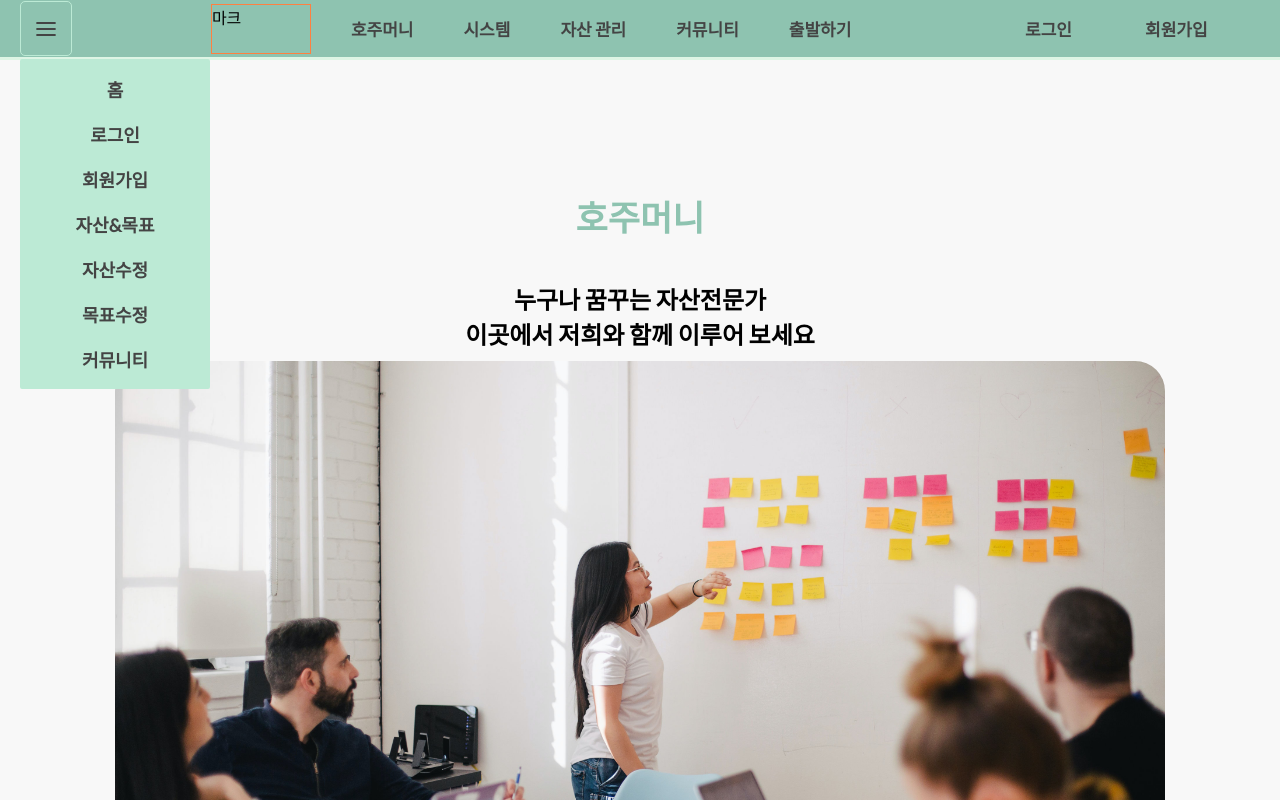
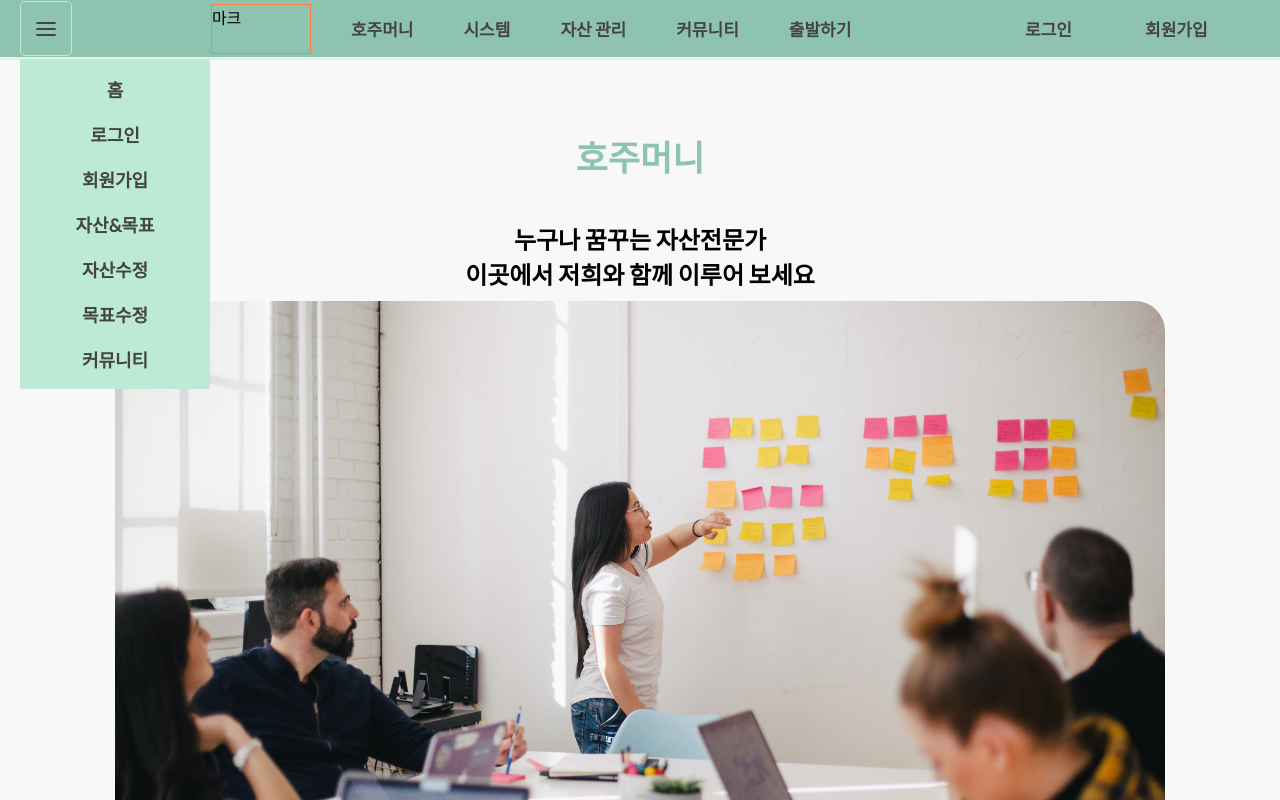
Before and after one commit to codestates-seb/seb40_main_024, a React (Create React App) app in the folder front/: page / in a window 1280 px wide. Both pictures are taken after a click on the element 46 px from the left and 28 px from the top of the page. Shown: the top 800 px of the page. Built offline with nearby package versions, Linux system fonts and the light colour scheme.

Commit message:
refactor: 네브바, 햄버거 리스트 위치 고정

```diff
--- a/front/src/Component/Common/Navbar.js
+++ b/front/src/Component/Common/Navbar.js
@@ -4,7 +4,22 @@ import { useState } from 'react';
 import { useNavigate } from 'react-router-dom';
 import MainSide from '../Home/MainSide';
 
-const MainLongContainer = styled.div`
+// const MainLongContainer = styled.div`
+//   display: flex;
+//   flex-direction: row;
+//   justify-content: space-between;
+//   width: 100%;
+//   height: 60px;
+//   padding-left: 20px;
+//   padding-right: 20px;
+//   background-color: #8ec3b0;
+//   border-bottom: 3px solid #def5e5;
+//   position: fixed;
+//   z-index: 999990;
+//   top: 0;
+// `;
+
+const LongContainer = styled.div`
   display: flex;
   flex-direction: row;
   justify-content: space-between;
@@ -14,20 +29,9 @@ const MainLongContainer = styled.div`
   padding-right: 20px;
   background-color: #8ec3b0;
   border-bottom: 3px solid #def5e5;
-  z-index: 999998;
+  position: fixed;
+  z-index: 999990;
   top: 0;
-`;
-
-const LongContainer = styled.div`
-  display: flex;
-  flex-direction: row;
-  justify-content: space-between;
-  width: auto;
-  height: 60px;
-  padding-left: 20px;
-  padding-right: 20px;
-  background-color: #8ec3b0;
-  border-bottom: 3px solid #def5e5;
 `;
 
 // const MiniContainer = styled.div`
@@ -121,15 +125,33 @@ const HamburgerList = styled.div`
   align-items: center;
   float: left;
   margin-left: 20px;
-  margin-top: -1px;
+  margin-top: 57px;
   width: 190px;
   height: 330px;
   border-radius: 2px;
   border: 3px solid #bcead5;
   background-color: #bcead5;
   cursor: pointer;
-  z-index: 9999;
-  position: absolute;
+  z-index: 999999;
+  position: fixed;
+`;
+
+const MainHamburgerList = styled.div`
+  display: flex;
+  flex-direction: column;
+  justify-content: center;
+  align-items: center;
+  float: left;
+  margin-left: 20px;
+  margin-top: 29px;
+  width: 190px;
+  height: 330px;
+  border-radius: 2px;
+  border: 3px solid #bcead5;
+  background-color: #bcead5;
+  cursor: pointer;
+  z-index: 999999;
+  position: fixed;
 `;
 
 const BurgerButton = styled.button`
@@ -168,7 +190,7 @@ export const MainLongNavbarBox = () => {
   return (
     <>
       {/* <MediaQuery minWidth={966} maxWidth={999999}> */}
-      <MainLongContainer>
+      <LongContainer>
         <HamburgerBox onClick={handleClick}>
           <Hamburger></Hamburger>
           <Hamburger></Hamburger>
@@ -179,10 +201,10 @@ export const MainLongNavbarBox = () => {
           <Button onClick={() => navigate('/login')}>로그인</Button>
           <Button onClick={() => navigate('/signup')}>회원가입</Button>
         </MainButtonBox>
-      </MainLongContainer>
+      </LongContainer>
       {clicked ? (
         <>
-          <HamburgerList>
+          <MainHamburgerList>
             <BurgerButton onClick={() => navigate('/')}>홈</BurgerButton>
             <BurgerButton onClick={() => navigate('/login')}>
               로그인
@@ -202,7 +224,7 @@ export const MainLongNavbarBox = () => {
             <BurgerButton onClick={() => navigate('/freeboard')}>
               커뮤니티
             </BurgerButton>
-          </HamburgerList>
+          </MainHamburgerList>
         </>
       ) : null}
       {/* </MediaQuery> */}
--- a/front/src/Component/Common/Sidebar.js
+++ b/front/src/Component/Common/Sidebar.js
@@ -9,6 +9,7 @@ const SidebarBox = styled.div`
   justify-content: left;
   margin-top: 120px;
   padding: 1px;
+
   /* border: 1px solid #8000ff; */
 `;
 
--- a/front/src/Redux/BoardAPI.js
+++ b/front/src/Redux/BoardAPI.js
@@ -15,7 +15,6 @@ export const getAllBoard = createAsyncThunk('GET_AllBoard', async () => {
 
 export const addBoard = createAsyncThunk('ADD_Board', async (data) => {
   const res = await axios.post(`${url}board`, data);
-
   return res.data;
 });
 
```
